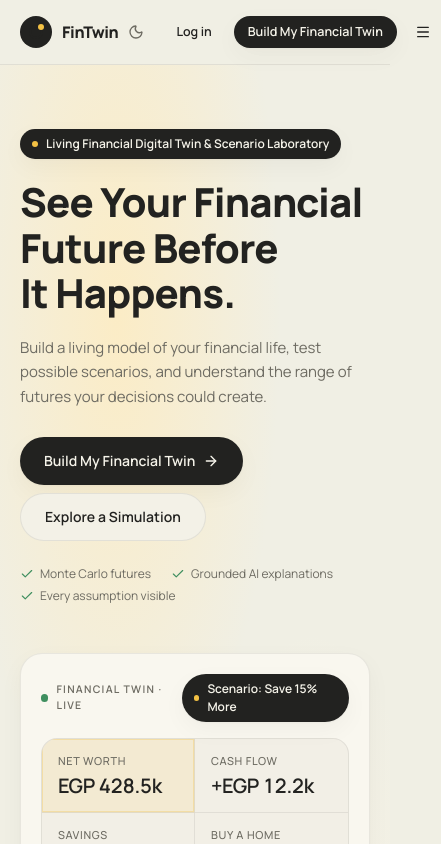
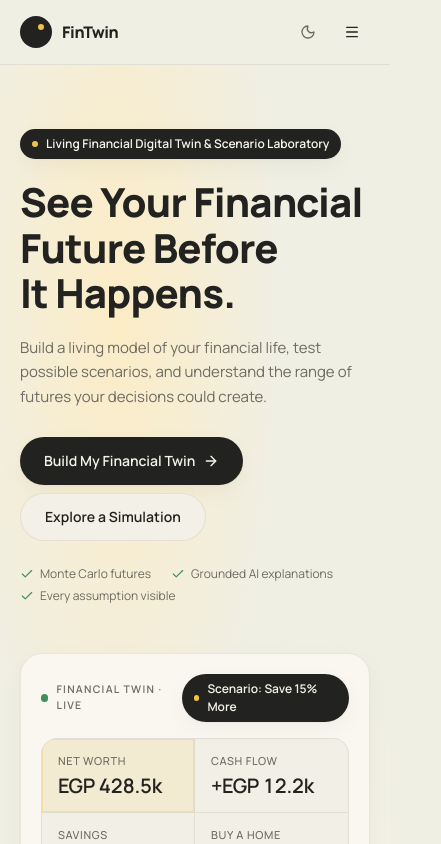
Before and after one commit to ahmedbadry4151/fin, a Next.js app: page / in a window 390 px wide. Shown: the top 844 px of the page, 441 px wide, since content can reach past the window. Built offline with nearby package versions, Linux system fonts and the light colour scheme.

Commit message:
P0: fix mobile header overflow and correct security page copy

```diff
--- a/src/app/not-found.tsx
+++ b/src/app/not-found.tsx
@@ -4,7 +4,7 @@ export default function NotFound() {
     <div className="glow grid min-h-screen place-items-center bg-page px-6 text-center">
       <div>
         <div className="label">404</div>
-        <h1 className="mt-2 text-[32px] font-extrabold tracking-tight">This page isn't part of the model.</h1>
+        <h1 className="mt-2 text-[32px] font-extrabold tracking-tight">This page isn&apos;t part of the model.</h1>
         <p className="mt-2 text-[13.5px] text-muted">The link may be outdated, or the item was removed.</p>
         <div className="mt-6 flex justify-center gap-2"><Link href="/overview" className="pill bg-ink px-5 py-2.5 text-[13px] font-semibold text-ink-fg">Go to overview</Link><Link href="/" className="pill bg-card2 px-5 py-2.5 text-[13px] font-semibold">Home</Link></div>
       </div>
--- a/src/components/views/marketing.tsx
+++ b/src/components/views/marketing.tsx
@@ -68,8 +68,10 @@ export function PublicNav() {
         <nav className="hidden items-center gap-1 lg:flex">{LINKS.map((l) => <Link key={l.href} href={l.href} className="pill px-3.5 py-1.5 text-[13px] font-semibold text-muted transition-colors hover:bg-card2 hover:text-ink">{l.label}</Link>)}</nav>
         <div className="flex items-center gap-2">
           <button onClick={toggle} className="grid h-9 w-9 place-items-center pill text-muted hover:bg-card2 hover:text-ink" aria-label="Toggle theme">{theme === "dark" ? <Sun className="h-4 w-4" /> : <Moon className="h-4 w-4" />}</button>
-          <Button href="/login" variant="ghost" size="sm" className="hidden sm:inline-flex">Log in</Button>
-          <Button href="/signup" size="sm" className="hidden sm:inline-flex">Build My Financial Twin</Button>
+          <div className="hidden items-center gap-2 sm:flex">
+            <Button href="/login" variant="ghost" size="sm">Log in</Button>
+            <Button href="/signup" size="sm">Build My Financial Twin</Button>
+          </div>
           <button onClick={() => setOpen(!open)} className="grid h-9 w-9 place-items-center pill lg:hidden" aria-label="Menu">{open ? <X className="h-4 w-4" /> : <Menu className="h-4 w-4" />}</button>
         </div>
       </div>
@@ -126,7 +128,7 @@ export function HeroSimulation({ autoplay = true }: { autoplay?: boolean }) {
         <div className="mb-1 flex items-center justify-between text-[12px] leading-[1.4]"><span className="font-semibold">10-year projection</span><span className="micro-copy tnum">Median {formatMoney(active.final.p50, "EGP", { compact: true })} · 5th–95th {formatMoney(active.final.p5, "", { compact: true })}–{formatMoney(active.final.p95, "", { compact: true })}</span></div>
         <AnimatePresence mode="wait">
           {phase >= 1 && <motion.div key={phase} initial={{ opacity: 0 }} animate={{ opacity: 1 }} exit={{ opacity: 0, transition: { duration: DUR.exit, ease: EASE_IN } }} transition={{ duration: DUR.modal }}><FanChart series={active.series} baseline={phase === 2 ? baseline.series.p50 : null} currency="EGP" height={190} compact showLegend={false} /></motion.div>}
-          {phase === 0 && <motion.div key="empty" className="hatch h-[190px] rounded-2xl border border-line" initial={{ opacity: 0 }} animate={{ opacity: 1 }} exit={{ opacity: 0, transition: { duration: DUR.exit, ease: EASE_IN } }} />}
+          {phase === 0 && <motion.div key="empty" className="hatch grid h-[190px] place-items-center rounded-2xl border border-line" initial={{ opacity: 0 }} animate={{ opacity: 1 }} exit={{ opacity: 0, transition: { duration: DUR.exit, ease: EASE_IN } }}><span className="label">Computing {baseline.paths.toLocaleString()} paths…</span></motion.div>}
         </AnimatePresence>
       </div>
       <div className="micro-copy mt-3 flex items-center justify-between"><span>{baseline.paths.toLocaleString()} simulated paths · hatched = uncertainty range</span><span className="inline-flex gap-1">{[0, 1, 2].map((i) => <span key={i} className={`twin-dot h-1.5 w-1.5 pill ${phase === i ? "is-active" : ""}`} />)}</span></div>
--- a/src/components/views/public-pages.tsx
+++ b/src/components/views/public-pages.tsx
@@ -84,7 +84,7 @@ export function PublicPage({ kind }: { kind: "product" | "how" | "features" | "s
       <>
         <Hero eyebrow="Security & privacy" title="Your model, your data, your assumptions." />
         <div className="mx-auto grid max-w-6xl gap-4 px-5 pb-16 md:grid-cols-3">
-          {[["Private by default", "Data is stored in your account only. No bank connections without your action; no selling or sharing."], ["Transparent models", "Every simulation records the data, scenario change, assumptions, path count and percentiles it used."], ["Honest language", "FinTwin never says “you will have”. It says what the simulation estimates under the selected assumptions."], ["Session security", "Signed, HTTP-only session cookies with a 30-day lifetime. Passwords are hashed with scrypt."], ["Your controls", "Export everything as JSON or CSV. Delete transactions, your financial profile, or your whole account."], ["Educational scope", "FinTwin is a simulation and learning tool — not investment, tax or legal advice."]].map(([t, d]) => <Reveal key={t}><div className="card h-full p-6"><StatusBadge tone="good">Commitment</StatusBadge><div className="mt-3 text-[16px] font-bold">{t}</div><p className="mt-1 text-[13px] text-muted">{d}</p></div></Reveal>)}
+          {[["Private by default", "Data is stored in your account only. No bank connections without your action; no selling or sharing."], ["Transparent models", "Every simulation records the data, scenario change, assumptions, path count and percentiles it used."], ["Honest language", "FinTwin never says “you will have”. It says what the simulation estimates under the selected assumptions."], ["Demo mode", "This build is a frontend demo: sign-in is simulated, with no session cookies or password hashing yet. Do not enter real financial data."], ["Your controls", "Export everything as JSON or CSV. Delete transactions, your financial profile, or your whole account."], ["Educational scope", "FinTwin is a simulation and learning tool — not investment, tax or legal advice."]].map(([t, d]) => <Reveal key={t}><div className="card h-full p-6"><StatusBadge tone="good">Commitment</StatusBadge><div className="mt-3 text-[16px] font-bold">{t}</div><p className="mt-1 text-[13px] text-muted">{d}</p></div></Reveal>)}
         </div>
         <div id="model" className="mx-auto max-w-6xl px-5 pb-16"><Reveal><div className="card-dark p-8"><div className="label text-ink-fg/55">Model transparency</div><div className="mt-2 text-[24px] font-extrabold tracking-tight">What every simulation page tells you</div><div className="mt-4 grid gap-3 md:grid-cols-3">{[["Financial Twin", "What data was used?"], ["Scenario", "What changed?"], ["Economic data", "What assumptions were applied?"], ["Monte Carlo", "How many paths?"], ["Results", "Which percentiles?"], ["AI", "What data generated the explanation?"]].map(([k, v]) => <div key={k} className="rounded-2xl bg-ink-fg/10 p-4"><div className="label-sm text-ink-fg/50">{k}</div><div className="mt-1 text-[14px] font-semibold">{v}</div></div>)}</div></div></Reveal></div>
         <CTA />
```
